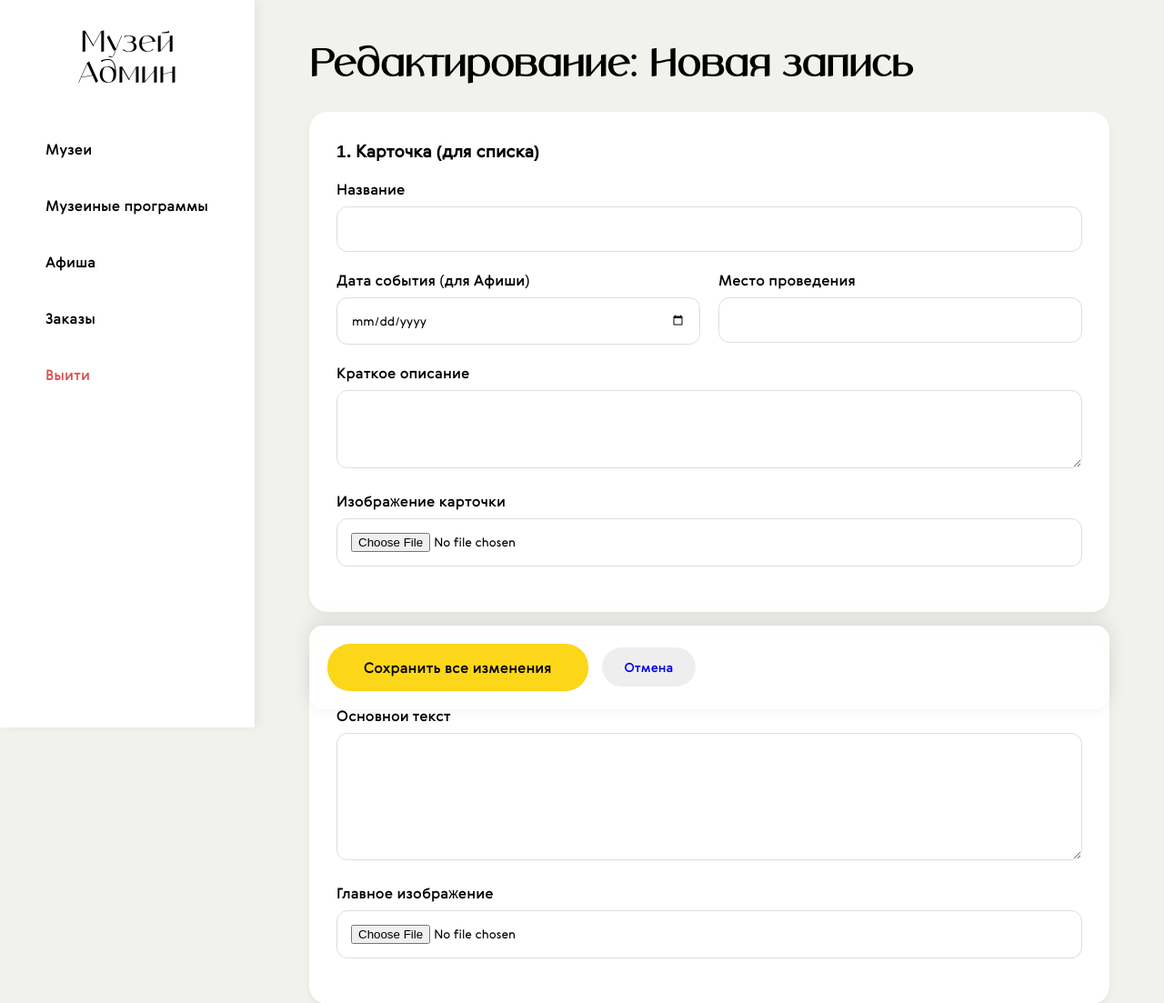
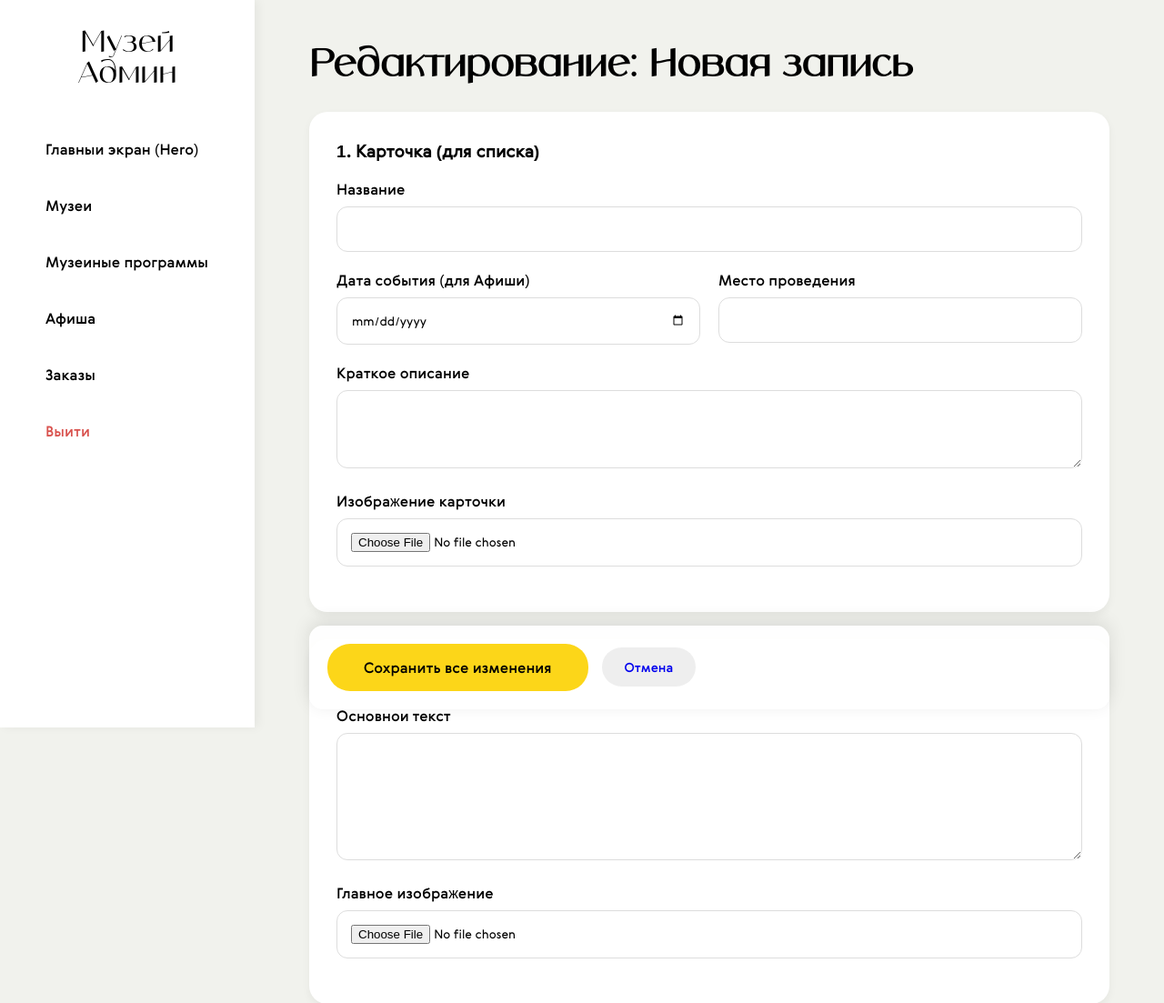
Before and after one commit to Nam0vicH/mgorki, a Flask app: page /admin/edit/1/1 in a window 1280 px wide. Shown: the top 1103 px of the page at 91% size. Run offline with Flask 3, Linux system fonts and the light colour scheme; the visitor is signed in with stand-in values (Sample User, id 1); data that the repository does not hold is empty.

Commit message:
feat: implement homepage UI and add admin dashboard templates for content management

```diff
--- a/app.py
+++ b/app.py
@@ -46,11 +46,13 @@ def homepage():
     museums = db.get_content_by_category('museums') or []
     virtual_exhibitions = db.get_content_by_category('virtual_exhibitions') or []
     posters = db.get_content_by_category('poster') or []
+    hero_images = db.get_content_by_category('hero_section') or []
 
     return render_template('homepage.html',
                            museums=museums,
                            virtual_exhibitions=virtual_exhibitions,
-                           events=posters)
+                           events=posters,
+                           hero_images=hero_images)
 
 
 @app.route('/about-us')
@@ -360,7 +362,8 @@ def admin_content(category):
     titles = {
         'museums': 'Музеи',
         'virtual_exhibitions': 'Музейные программы',
-        'poster': 'Афиша'
+        'poster': 'Афиша',
+        'hero_section': 'Главный экран'
     }
     items = db.get_content_by_category(category) or []
     return render_template('admin/content_list.html',
@@ -399,7 +402,8 @@ def admin_edit(category, content_id):
                 folder_map = {
                     'museums': 'museums',
                     'virtual_exhibitions': 'virtual',
-                    'poster': 'posters'
+                    'poster': 'posters',
+                    'hero_section': 'hero'
                 }
 
                 subfolder = folder_map.get(category, 'uploads')
--- a/templates/admin/base.html
+++ b/templates/admin/base.html
@@ -27,6 +27,8 @@
     <a href="/" class="admin-logo">Музей<br>Админ</a>
     <div class="admin-nav">
         <!-- Ссылки на категории -->
+        <a href="{{ url_for('admin_content', category='hero_section') }}"
+           class="{{ 'active' if category == 'hero_section' else '' }}">Главный экран (Hero)</a>
         <a href="{{ url_for('admin_content', category='museums') }}"
            class="{{ 'active' if category == 'museums' else '' }}">Музеи</a>
         <a href="{{ url_for('admin_content', category='virtual_exhibitions') }}"
--- a/templates/admin/edit_form.html
+++ b/templates/admin/edit_form.html
@@ -15,6 +15,7 @@
             <input type="text" name="title" class="form-control" value="{{ item.title_card if item else '' }}" required>
         </div>
 
+        {% if category != 'hero_section' %}
         <div style="display: flex; gap: 20px;">
             <div class="form-group" style="flex: 1;">
                 <label class="form-label">Дата события (для Афиши)</label>
@@ -32,6 +33,7 @@
             <label class="form-label">Краткое описание</label>
             <textarea name="short_desc" class="form-control" rows="3">{{ (item.short_description_card or '') if item else '' }}</textarea>
         </div>
+        {% endif %}
         <div class="form-group">
             <label class="form-label">Изображение карточки</label>
             {% if item and item.img_card %}
@@ -43,6 +45,7 @@
         </div>
     </div>
 
+    {% if category != 'hero_section' %}
     <!-- ГЛАВНЫЙ БЛОК -->
     <div class="admin-card">
         <h3 style="margin-top: 0;">2. Главный блок страницы</h3>
@@ -87,6 +90,7 @@
         </div>
     </div>
     {% endfor %}
+    {% endif %}
 
     <!-- КНОПКИ -->
     <div
--- a/templates/homepage.html
+++ b/templates/homepage.html
@@ -368,10 +368,16 @@
             }
 
             const heroImages = [
+                {% if hero_images %}
+                    {% for img in hero_images %}
+                        '{{ url_for("static", filename=img.img_card) }}'{{ "," if not loop.last else "" }}
+                    {% endfor %}
+                {% else %}
                 '{{ url_for("static", filename="images/hero/Page_1.jpg") }}',
                 '{{ url_for("static", filename="images/hero/Page_2.jpg") }}',
                 '{{ url_for("static", filename="images/hero/Page_3.jpg") }}',
                 '{{ url_for("static", filename="images/hero/Page_4.jpg") }}'
+                {% endif %}
             ];
 
             indicatorsContainer.innerHTML = '';
```
